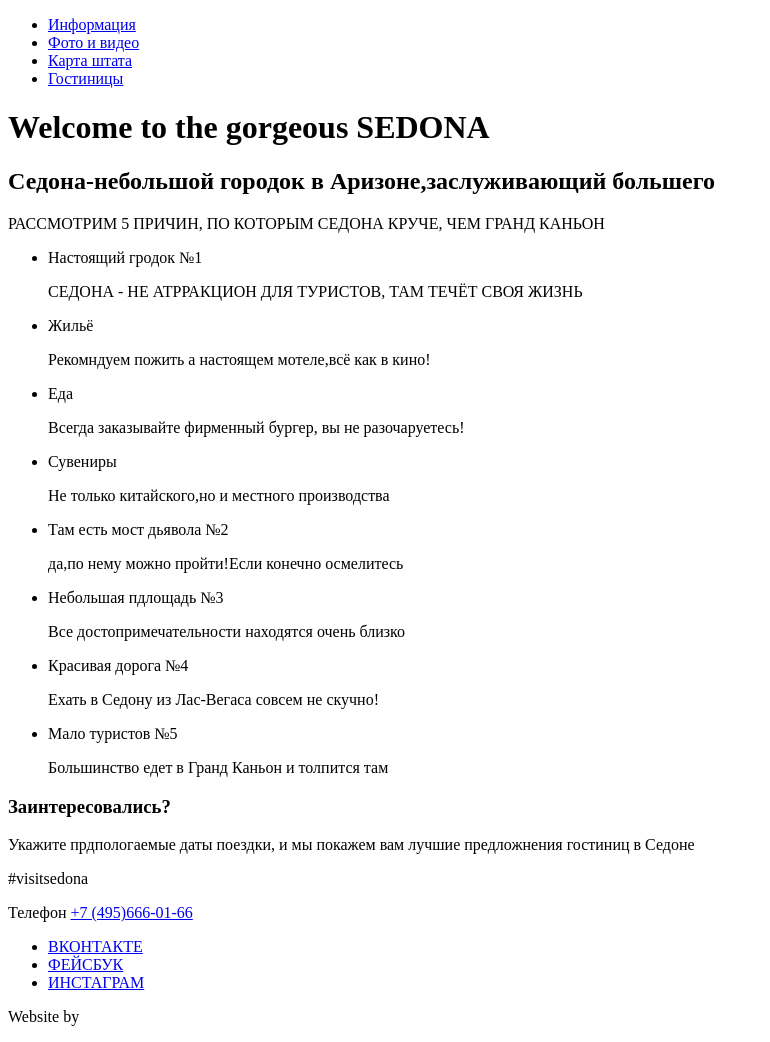
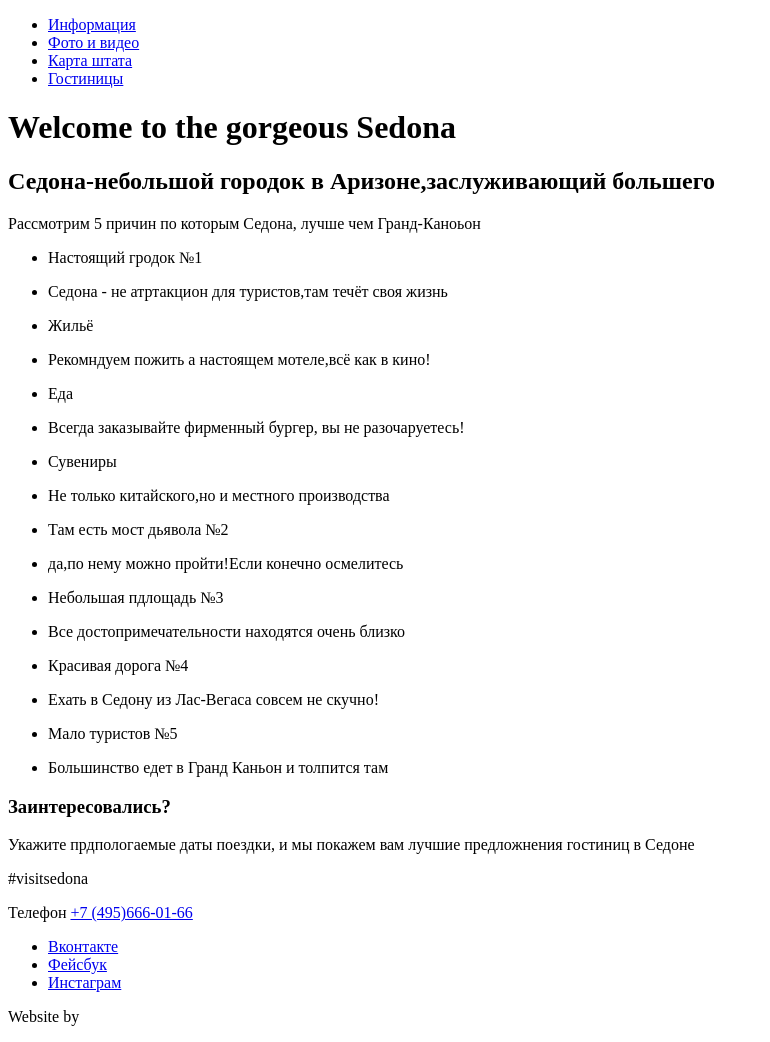
Before and after one commit to Kara688/1562627-sedona-29, a plain HTML site: page index.html in a window 1280 px wide. Shown: the whole page, without its empty margins (0-770 px from the left). Drawn offline with Linux system fonts and the light colour scheme.

Commit message:
Внесены правки

```diff
--- a/index.html
+++ b/index.html
@@ -4,7 +4,6 @@
     <meta charset="utf-8">
     <title>HTML Academy: Седона</title>
   </head>
-
   <body>
     <header>
       <nav>
@@ -17,34 +16,49 @@
       </nav>
     </header>
     <main>
-      <h1> Welcome to the gorgeous SEDONA</h1>
+      <h1> Welcome to the gorgeous Sedona</h1>
       <section>
         <h2>Седона-небольшой городок в Аризоне,заслуживающий большего</h2>
-        <p>РАССМОТРИМ 5 ПРИЧИН, ПО КОТОРЫМ СЕДОНА КРУЧЕ, ЧЕМ ГРАНД КАНЬОН</p>
+        <p>Рассмотрим 5 причин по которым Седона, лучше чем Гранд-Каноьон</p>
         <ul>
           <li>Настоящий гродок  №1</li>
-          <p>СЕДОНА - НЕ АТРРАКЦИОН ДЛЯ ТУРИСТОВ, ТАМ ТЕЧЁТ СВОЯ ЖИЗНЬ</p>
+        <li>
+          <p>Седона - не атртакцион для туристов,там течёт своя жизнь</p>
+        </li>
           <li>Жильё</li>
+        <li>
           <p>Рекомндуем пожить а настоящем мотеле,всё как в кино!</p>
+        </li>
           <li>Еда</li>
+        <li>
           <p>Всегда заказывайте фирменный бургер, вы не разочаруетесь!</p>
+        </li>
           <li>Сувениры</li>
+        <li>
           <p>Не только китайского,но и местного производства</p>
+        </li>
           <li>Там есть мост дьявола №2</li>
+        <li>
           <p>да,по нему можно пройти!Если конечно осмелитесь</p>
+        </li>
           <li>Небольшая пдлощадь №3</li>
+        <li>
           <p>Все достопримечательности находятся очень близко</p>
+        </li>
           <li>Красивая дорога №4</li>
+        <li>
           <p>Ехать в Седону из Лас-Вегаса совсем не скучно!</p>
+        </li>
           <li>Мало туристов №5</li>
+        <li>
           <p>Большинство едет в Гранд Каньон и толпится там</p>
+        </li>
         </ul>
       </section>
       <section>
          <h3>Заинтересовались?</h3>
          <p>Укажите прдпологаемые даты поездки, и мы покажем вам лучшие предложнения гостиниц в Седоне</p>
       </section>
-
     </main>
     <footer>
       <section>
@@ -52,24 +66,17 @@
         Телефон  <a href="tel:+74956660166">+7 (495)666-01-66</a>
         <ul>
           <li>
-            <a href = "#">ВКОНТАКТЕ</a>
+            <a href="#">Вконтакте</a>
           </li>
           <li>
-            <a href = "#">ФЕЙСБУК</a>
+            <a href="#">Фейсбук</a>
           </li>
           <li>
-            <a href = "#">ИНСТАГРАМ</a>
+            <a href="#">Инстаграм</a>
           </li>
         </ul>
          <p>Website by</p>
-
         </section>
-
-
       </footer>
-
-
-
-
     </body>
  </html>
```
Lines whose indentation alone changed are shown as unchanged.
